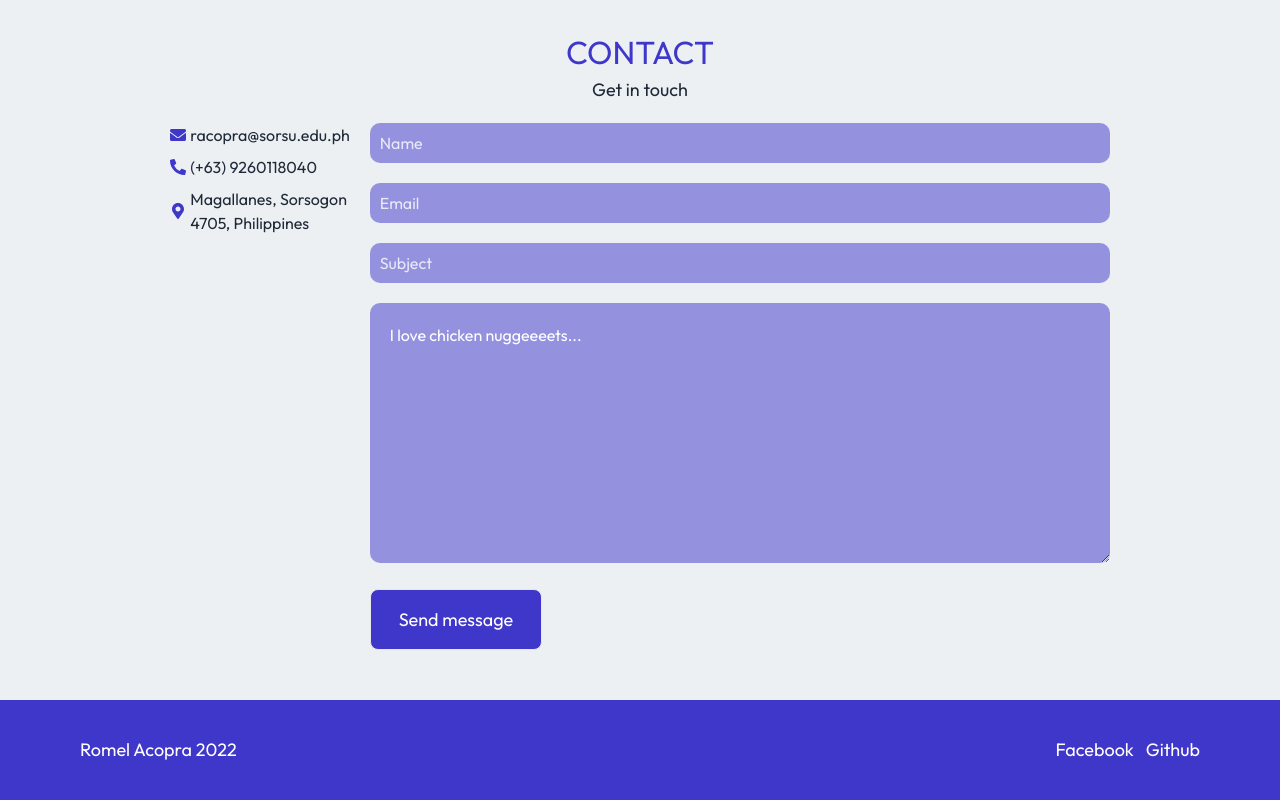
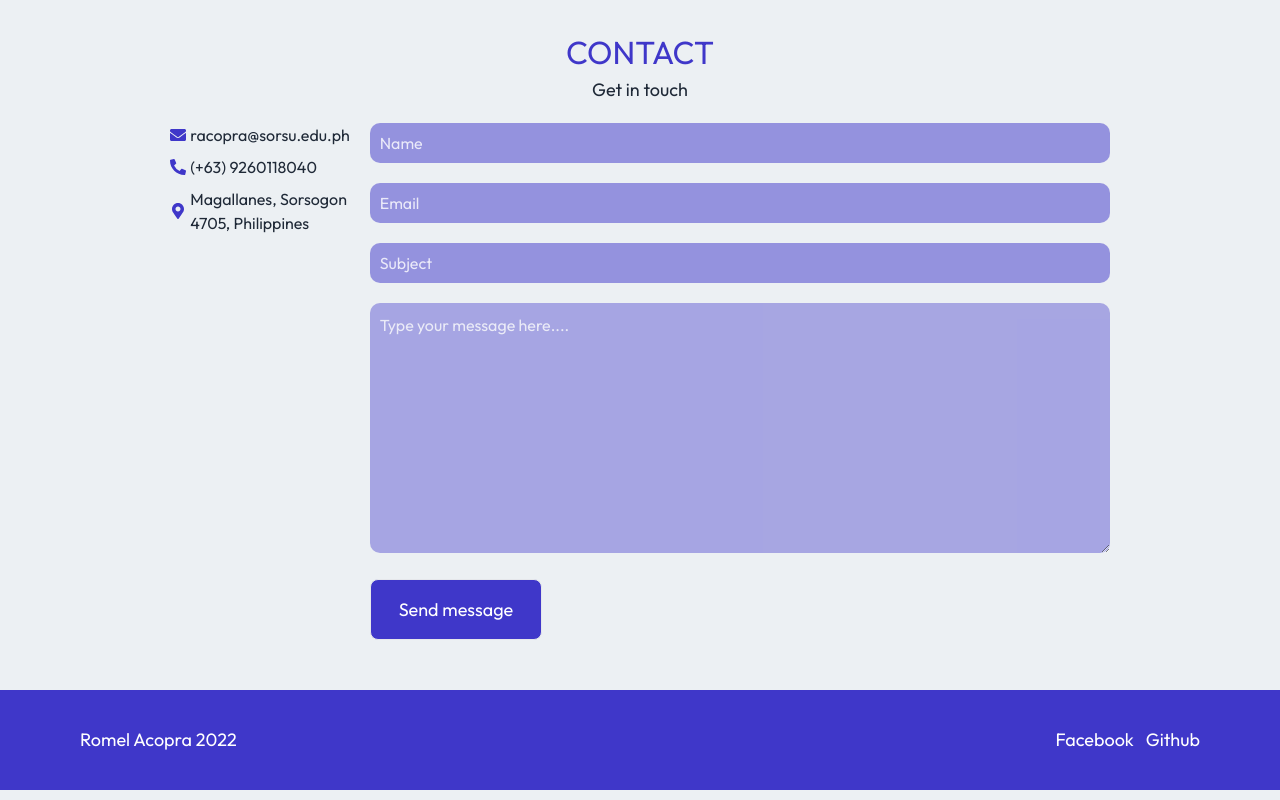
Before and after one commit to the-name-romel/my-portfolio, a React (Vite) app: page / in a window 1280 px wide. Shown: the part 3492-4292 px from the top of the page. Built offline with nearby package versions, Linux system fonts and the light colour scheme.

Commit message:
modify contact section

```diff
--- a/src/index.css
+++ b/src/index.css
@@ -44,7 +44,8 @@ input::placeholder {
 textarea,
 textarea::placeholder {
   color: white;
-  padding: 10px;
+  padding: 5px;
+  opacity: 0.8;
 }
 
 input,
--- a/src/pages/Contact.jsx
+++ b/src/pages/Contact.jsx
@@ -31,8 +31,8 @@ function Contact() {
               name=""
               id=""
               rows="10"
-              placeholder="I love chicken nuggeeeets..."
-              className="w-full rounded-[10px] bg-primary bg-opacity-50"
+              placeholder="Type your message here...."
+              className="w-full rounded-[10px] bg-primary bg-opacity-50 p-[5px]"
             />
             <button
               type="submit"
```
